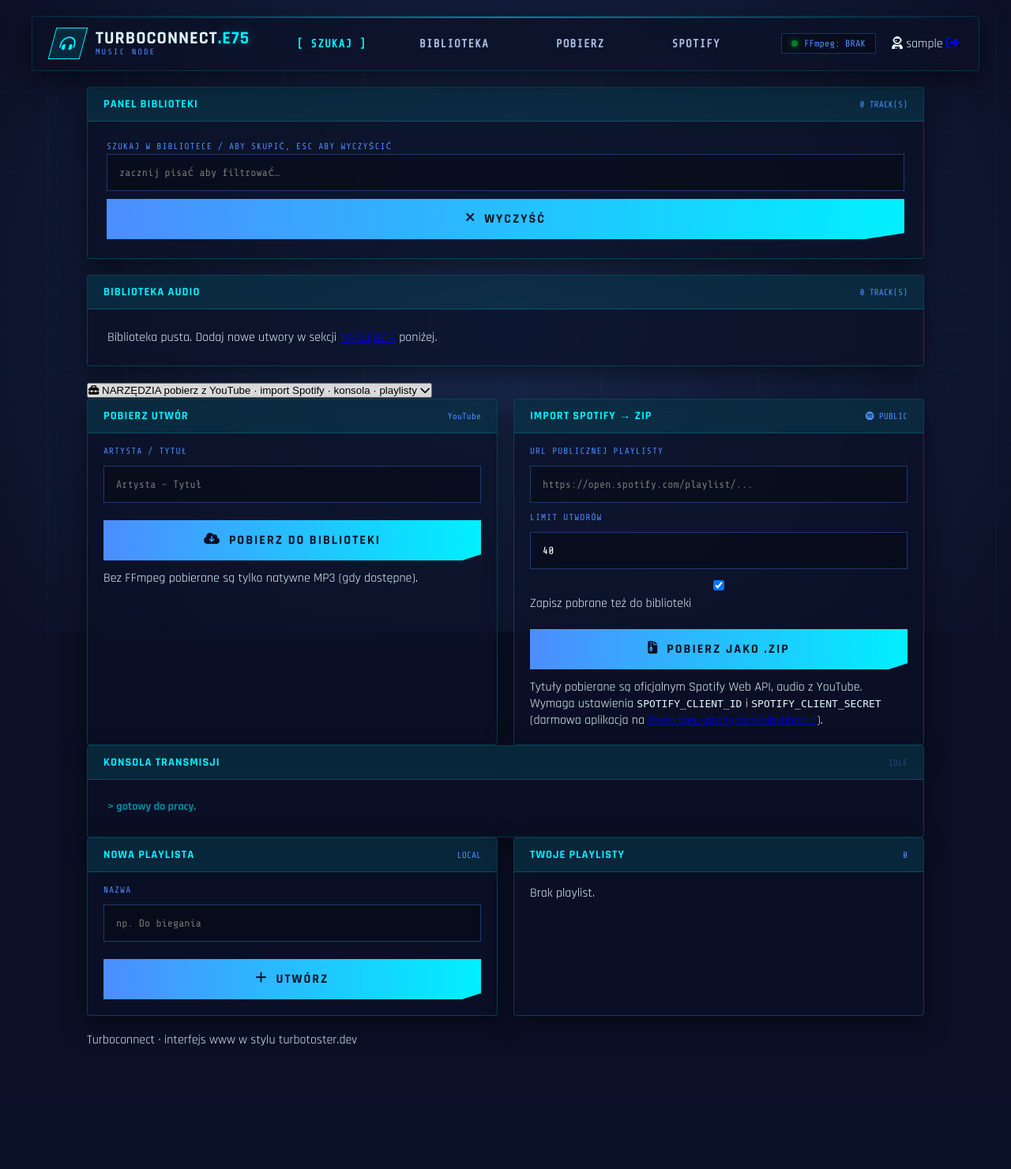
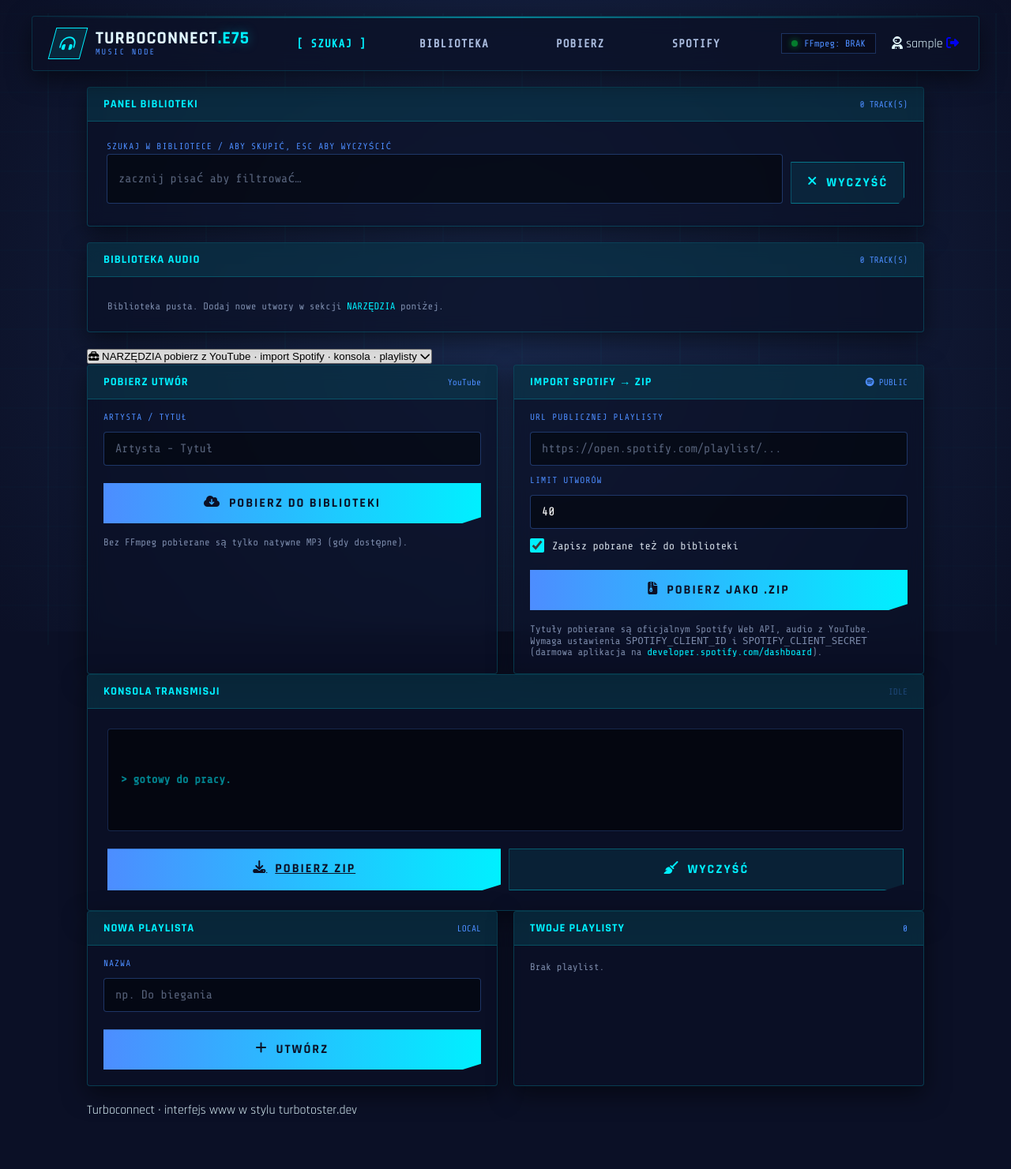
Before and after one commit to Turbotoster7/TurboConnect.75, a Flask app: page /music in a window 1280 px wide. Shown: the whole page at 79% size. Before the commit the page ends 1325 px from the top, so only its background shows below. Run offline with Flask 3, Linux system fonts and the light colour scheme; the visitor is signed in with stand-in values (Sample User, id 1); some libraries are stand-ins or nearby versions.

Commit message:
api tweak

```diff
--- a/server/static/css/turboconnect.css
+++ b/server/static/css/turboconnect.css
@@ -1800,3 +1800,110 @@
     letter-spacing: 1px;
     text-transform: uppercase;
 }
+.tc-app input[type="text"],
+.tc-app input[type="number"],
+.tc-app input[type="email"],
+.tc-app textarea,
+.tc-app select {
+    width: 100%;
+    box-sizing: border-box;
+    background: rgba(0, 0, 0, 0.45);
+    border: 1px solid rgba(77, 141, 255, 0.35);
+    padding: 12px 14px;
+    color: #ffffff;
+    font-family: var(--font-mono);
+    font-size: 0.95rem;
+    border-radius: 4px;
+    transition: 0.2s;
+    -webkit-appearance: none;
+    appearance: none;
+}
+.tc-app input::placeholder,
+.tc-app textarea::placeholder {
+    color: rgba(170, 188, 223, 0.5);
+}
+.tc-app input:focus,
+.tc-app textarea:focus,
+.tc-app select:focus {
+    outline: none;
+    border-color: var(--primary);
+    background: rgba(0, 240, 255, 0.06);
+    box-shadow: 0 0 0 2px rgba(0, 240, 255, 0.15);
+}
+
+.tc-input-row {
+    display: flex;
+    gap: 10px;
+    align-items: stretch;
+    flex-wrap: wrap;
+}
+.tc-input-row > input,
+.tc-input-row > select {
+    flex: 1 1 220px;
+    min-width: 0;
+}
+.tc-btn-inline {
+    width: auto !important;
+    padding-left: 1.25rem !important;
+    padding-right: 1.25rem !important;
+    flex: 0 0 auto;
+    text-decoration: none;
+    display: inline-flex;
+    align-items: center;
+}
+.tc-btn-ghost {
+    background: rgba(0, 240, 255, 0.08) !important;
+    color: var(--primary) !important;
+    border: 1px solid rgba(0, 240, 255, 0.4) !important;
+}
+.tc-btn-ghost:hover {
+    background: rgba(0, 240, 255, 0.18) !important;
+    color: #fff !important;
+}
+
+.tc-hint {
+    color: rgba(170, 188, 223, 0.7);
+    font-size: 0.78rem;
+    font-family: var(--font-mono);
+    margin-top: 4px;
+}
+.tc-hint a { color: var(--primary); text-decoration: none; }
+.tc-hint a:hover { text-decoration: underline; }
+
+.tc-checkbox {
+    display: flex;
+    align-items: center;
+    gap: 10px;
+    color: #cfd8e3;
+    font-family: var(--font-mono);
+    font-size: 0.85rem;
+    cursor: pointer;
+}
+.tc-checkbox input[type="checkbox"] {
+    width: 18px; height: 18px;
+    accent-color: var(--primary);
+}
+
+/* Konsola logów */
+.tc-console {
+    background: rgba(0, 0, 0, 0.55);
+    border: 1px solid rgba(77, 141, 255, 0.25);
+    padding: 14px 16px;
+    font-family: var(--font-mono);
+    font-size: 0.82rem;
+    color: #cfd8e3;
+    border-radius: 4px;
+    max-height: 320px;
+    overflow-y: auto;
+    line-height: 1.5;
+    white-space: pre-wrap;
+    word-break: break-word;
+}
+.tc-console .log-line { margin: 0; opacity: 0.95; }
+.tc-console .log-line.ok { color: #00ff90; }
+.tc-console .log-line.err { color: #ff6b6b; }
+.tc-console .log-line.info { color: var(--primary); }
+.tc-console-actions {
+    margin-top: 12px;
+    display: flex;
+    gap: 10px;
```
